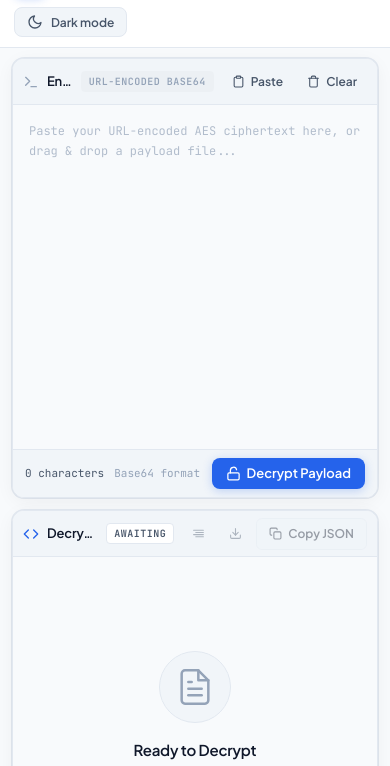
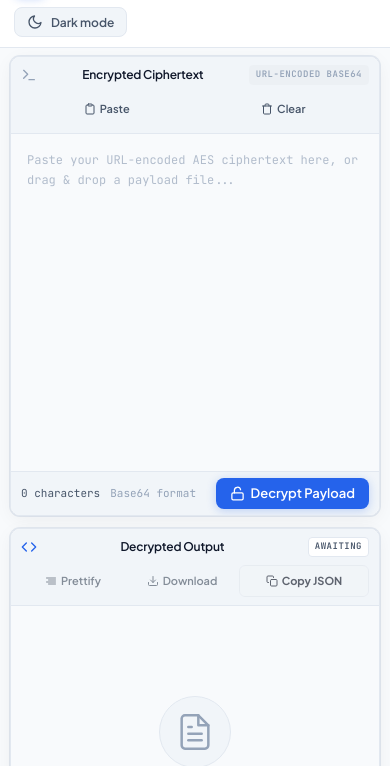
Before and after one commit to akxshatjain/decrypter, a plain HTML site: page index.html in a window 390 px wide. Shown: the part 45-811 px from the top of the page. Drawn offline with nearby package versions, Linux system fonts and the light colour scheme.

Commit message:
Update style.css

```diff
--- a/style.css
+++ b/style.css
@@ -308,15 +308,23 @@ a:focus-visible {
 }
 
 .btn:disabled {
-  opacity: 0.4;
+  opacity: 0.65;
   cursor: not-allowed;
   pointer-events: none;
+  filter: grayscale(0.2);
 }
 
 .btn-sm {
   padding: 6px 10px;
   font-size: 12px;
   border-radius: var(--radius-sm);
+}
+
+#copyBtn:not(:disabled) {
+  background: var(--primary);
+  color: #ffffff;
+  border-color: var(--primary);
+  box-shadow: 0 2px 8px var(--primary-glow);
 }
 
 /* Primary Button */
@@ -901,26 +909,40 @@ html[data-theme="dark"] .moon-icon {
   }
 }
 
-/* Intermediate Small Screens */
-@media (max-width: 640px) {
+/* Intermediate Small Screens & Tablets (max-width: 768px) */
+@media (max-width: 768px) {
   .panel-header {
-    height: 46px;
-    padding: 0 12px;
+    height: auto;
+    min-height: 44px;
+    padding: 8px 12px;
     gap: 8px;
   }
 
   .panel-actions {
+    display: flex;
+    align-items: center;
     gap: 4px;
+    flex-shrink: 0;
   }
 
-  .btn-sm {
-    padding: 6px 9px;
-    font-size: 12px;
+  /* Compact button sizes on smaller screens */
+  .panel-actions .btn {
+    padding: 4px 8px;
+    font-size: 11px;
+    min-height: 28px;
+    gap: 4px;
+    border-radius: var(--radius-sm);
+  }
+
+  .panel-actions .btn svg {
+    width: 12px;
+    height: 12px;
+    flex-shrink: 0;
   }
 }
 
-/* Mobile Screens */
-@media (max-width: 540px) {
+/* Mobile Screens (Phones max-width: 600px) */
+@media (max-width: 600px) {
   .topbar {
     height: auto;
     padding: 10px 14px;
@@ -938,37 +960,80 @@ html[data-theme="dark"] .moon-icon {
   }
 
   .workbench {
-    padding: 10px 12px 20px;
+    padding: 8px 10px 18px;
     gap: 12px;
   }
 
   .panel {
-    height: 440px;
+    height: 460px;
+    border-radius: 10px;
   }
 
+  /* 2-Tier Header on Mobile: Title row + dedicated full-width Action Button row */
   .panel-header {
-    height: 46px;
-    padding: 0 10px;
+    height: auto;
+    padding: 8px 10px;
+    flex-direction: column;
+    align-items: stretch;
+    gap: 8px;
   }
 
-  /* Critical Mobile Fix: Collapse secondary text labels to icons so Copy JSON button is fully visible */
-  #formatBtn span,
-  #downloadBtn span {
-    display: none;
+  .panel-title-group {
+    width: 100%;
+    display: flex;
+    align-items: center;
+    justify-content: space-between;
   }
 
-  #formatBtn,
-  #downloadBtn {
-    padding: 6px 9px;
-    min-height: 32px;
+  .panel-title {
+    font-size: 12px;
   }
 
-  /* Keep Copy JSON button prominent, unclipped, and easy to tap */
+  .badge {
+    font-size: 9px;
+    padding: 2px 6px;
+  }
+
+  /* All 3 output buttons laid out in a full-width responsive grid */
+  .panel-output .panel-actions {
+    width: 100%;
+    display: grid;
+    grid-template-columns: 1fr 1fr 1.25fr;
+    gap: 5px;
+    margin: 0;
+  }
+
+  /* Input panel actions (Paste + Clear) in full-width grid */
+  .panel-input .panel-actions {
+    width: 100%;
+    display: grid;
+    grid-template-columns: 1fr 1fr;
+    gap: 5px;
+    margin: 0;
+  }
+
+  /* Small, compact, touch-friendly button sizing on mobile */
+  .panel-actions .btn {
+    width: 100%;
+    justify-content: center;
+    padding: 6px 4px;
+    font-size: 11px;
+    font-weight: 600;
+    min-height: 32px;
+    gap: 4px;
+    white-space: nowrap;
+    border-radius: var(--radius-sm);
+  }
+
+  .panel-actions .btn svg {
+    width: 12px;
+    height: 12px;
+    flex-shrink: 0;
+  }
+
+  /* Priority styling for Copy JSON on mobile */
   #copyBtn {
-    padding: 6px 12px;
-    min-height: 32px;
-    flex-shrink: 0;
-    font-weight: 600;
+    font-weight: 700;
   }
 
   .keyboard-tip {
@@ -976,35 +1041,20 @@ html[data-theme="dark"] .moon-icon {
   }
 
   .panel-footer {
-    padding: 0 12px;
+    padding: 0 10px;
+    height: 44px;
   }
 }
 
-/* Extra Small Phones */
-@media (max-width: 380px) {
-  .workbench {
-    padding: 8px 8px 16px;
-  }
-
-  .panel-header {
-    padding: 0 8px;
-  }
-
-  /* Hide badge on extra narrow screens so title and buttons never wrap or overflow */
-  .panel-title-group .badge {
-    display: none;
-  }
-
-  .panel-title {
-    font-size: 12px;
-  }
-
-  #copyBtn {
-    padding: 6px 8px;
+/* Extra Small Phones (max-width: 360px) */
+@media (max-width: 360px) {
+  .panel-actions .btn {
+    padding: 5px 2px;
+    font-size: 10px;
   }
 
   #copyBtnText {
-    font-size: 11px;
+    font-size: 10px;
   }
 }
 
```
